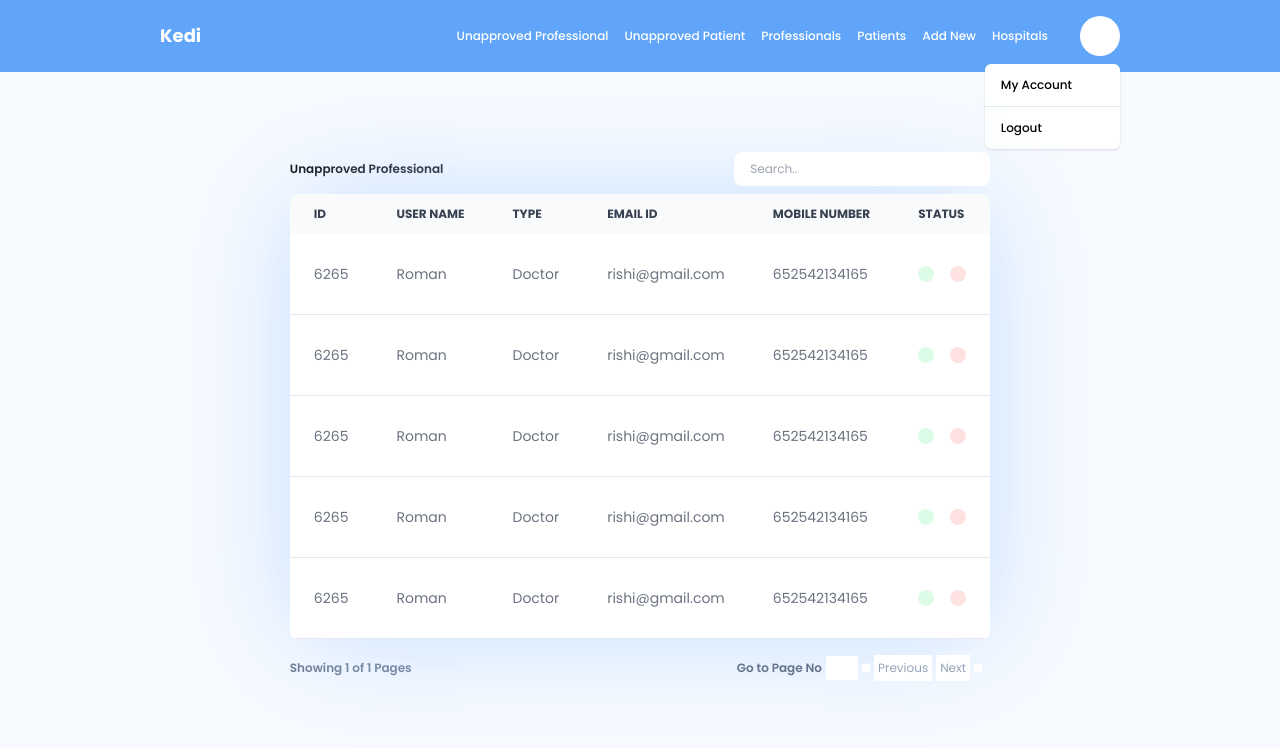
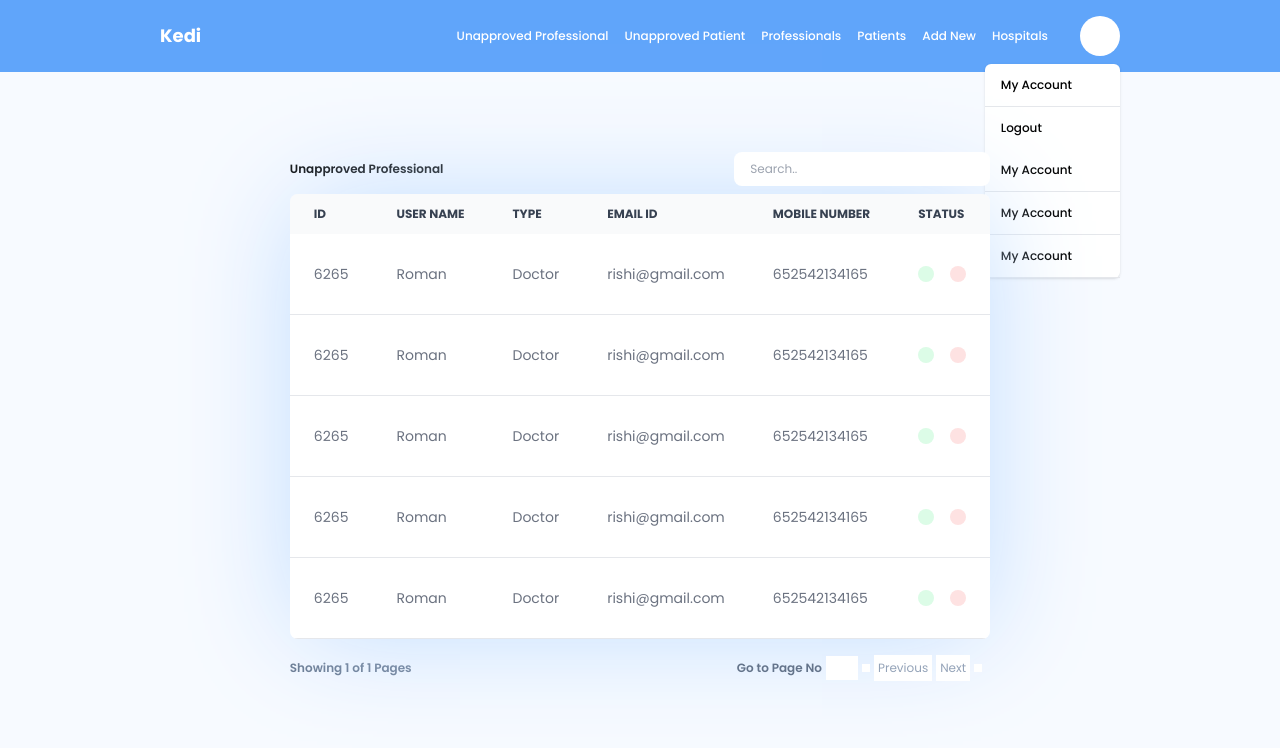
Before and after one commit to rishirathoree/hospital-frontend, a React (Vite) app: page / in a window 1280 px wide. Both pictures are taken after a click on the element 1100 px from the left and 36 px from the top of the page. Shown: the top 748 px of the page. Built offline with nearby package versions, Linux system fonts and the light colour scheme.

Commit message:
added redirects

```diff
--- a/src/Pages/Navbar.jsx
+++ b/src/Pages/Navbar.jsx
@@ -27,6 +27,9 @@ const Navbar = () => {
                 <ul className='w-full'>
                 <li><Link to="/my-account"><p className='font-medium w-max text-black pl-4 pr-12 text-left border-b py-3 text-xsm'>My Account</p></Link></li>
                 <li><p className='font-medium w-max text-black pl-4 pr-12 text-left py-3 text-xsm'>Logout</p></li>
+                <li><Link to="/login"><p className='font-medium w-max text-black pl-4 pr-12 text-left border-b py-3 text-xsm'>My Account</p></Link></li>
+                <li><Link to="/forgotpassword"><p className='font-medium w-max text-black pl-4 pr-12 text-left border-b py-3 text-xsm'>My Account</p></Link></li>
+                <li><Link to="/otp-verification"><p className='font-medium w-max text-black pl-4 pr-12 text-left border-b py-3 text-xsm'>My Account</p></Link></li>
                 </ul>
             </div>
             </div>
```
